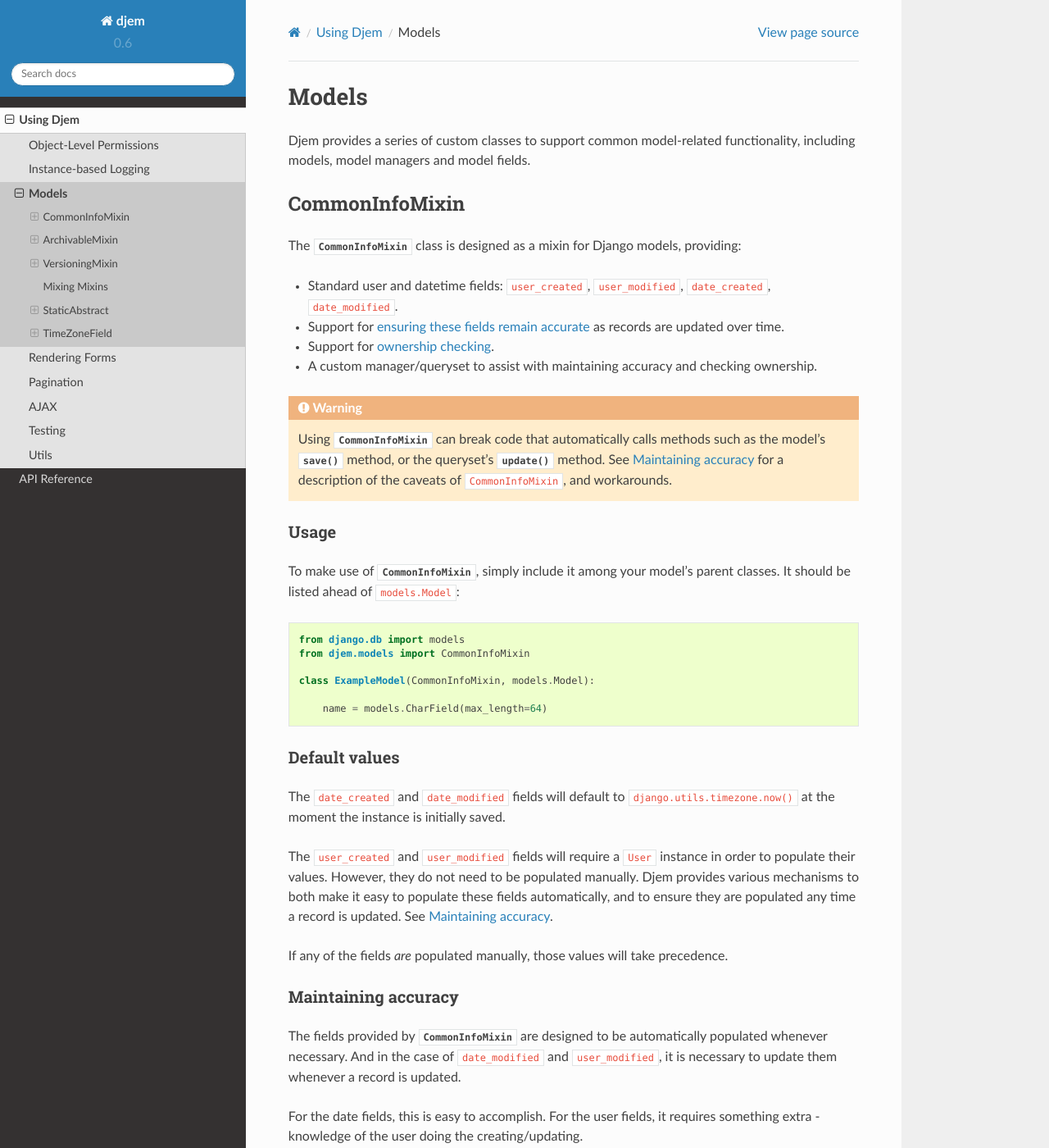
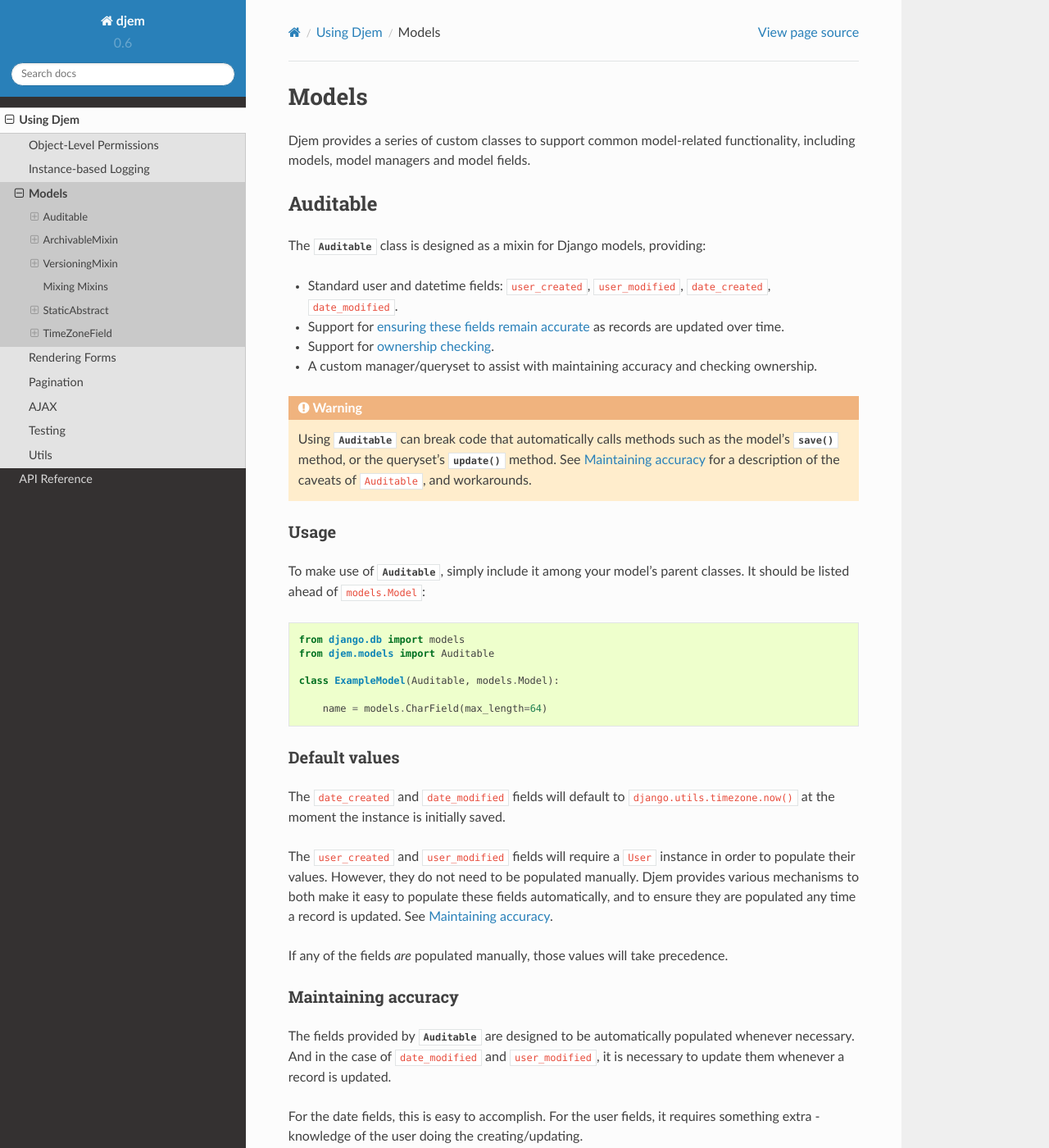
Before and after one commit to oogles/djem, a Sphinx documentation site: the page built from docs/topics/models.rst, in a window 1280 px wide and 1400 px high. Shown: the whole window at 82% size. Built offline with Sphinx 7.4.7 and the Read the Docs theme 2.0.0, drawn with Linux system fonts in a browser that asks for light colours; some of the changed text lies outside the part shown.

Commit message:
Renamed CommonInfoMixin to Auditable. Renamed CommonInfoQuerySet to AuditableQuerySet.

```diff
--- a/CHANGELOG.rst
+++ b/CHANGELOG.rst
@@ -7,6 +7,7 @@ Change Log
 
 * Dropped support for Python 2 (minimum supported version is 3.6)
 * Dropped support for Django versions below 2.2
+* Renamed ``CommonInfoMixin`` and ``CommonInfoQuerySet`` to ``Auditable`` and ``AuditableQuerySet``, respectively (the old names remain available for backwards compatibility, but are deprecated)
 * Added ``UNDEFINED`` constant
 * Added ``LogMixin`` for instance-based logging
 * Added ``OLPMixin`` for custom user models, to support advanced OLP-related functionality
@@ -14,7 +15,7 @@ Change Log
 * Added ``DJEM_PERM_LOG_VERBOSITY`` setting
 * Added ``ArchivableQuerySet`` ``archived()`` and ``unarchived()`` methods
 * Added ``ajax_login_required()`` decorator
-* Removed default implementations of ``_user_can_change_*()`` and ``_user_can_delete_*()`` on ``CommonInfoMixin`` - this was far too specific a use-case to be the default
+* Removed default implementations of ``_user_can_change_*()`` and ``_user_can_delete_*()`` on ``Auditable`` - this was far too specific a use-case to be the default
 * Removed ``ArchivableQuerySet``'s ``archive()`` and ``unarchive()`` methods
 * Removed ``ArchivableMixin``'s ``live`` and ``archived`` Managers
 * Removed explicit ``Manager`` classes for mixins
--- a/docs/ref/forms.rst
+++ b/docs/ref/forms.rst
@@ -11,6 +11,6 @@ Form Base Classes
 
 .. class:: CommonInfoForm(\*args, user=None, \*\*kwargs)
 
-    ``CommonInfoForm`` is a Django ``ModelForm`` that is customised to allow it to work with :class:`~djem.models.CommonInfoMixin`. ``CommonInfoMixin`` overrides the model instance's ``save`` method and adds a required ``user`` argument, so it can keep its ``user_modified`` field up to date as changes are made to the instance. This prevents it being used with a standard ``ModelForm``, as the form's ``save`` method will attempt to call the model instance's ``save`` method without the ``user`` argument.
+    ``CommonInfoForm`` is a Django ``ModelForm`` that is customised to allow it to work with :class:`~djem.models.Auditable`. ``Auditable`` overrides the model instance's ``save`` method and adds a required ``user`` argument, so it can keep its ``user_modified`` field up to date as changes are made to the instance. This prevents it being used with a standard ``ModelForm``, as the form's ``save`` method will attempt to call the model instance's ``save`` method without the ``user`` argument.
 
     ``CommonInfoForm`` overrides the form's ``save`` method so that it *does* call the instance's ``save`` method with a ``user`` argument. It also overrides the form's constructor to accept a ``user`` keyword argument on instantiation, so it has a known ``user`` to use in the ``save`` method. The ``user`` argument of the constructor is only *required* when the form is bound - as this is the only time ``save`` would be called - but it is always accepted. And subclasses of ``CommonInfoForm`` may well choose to make use of the ``user`` argument in other ways, when the form is bound or not. Best practice would be to always instantiate a ``CommonInfoForm`` with a ``user`` keyword argument.
--- a/docs/topics/models.rst
+++ b/docs/topics/models.rst
@@ -7,33 +7,33 @@ Models
 Djem provides a series of custom classes to support common model-related functionality, including models, model managers and model fields.
 
 
-.. _commoninfomixin:
+.. _auditable:
 
-CommonInfoMixin
-===============
+Auditable
+=========
 
-The :class:`CommonInfoMixin` class is designed as a mixin for Django models, providing:
+The :class:`Auditable` class is designed as a mixin for Django models, providing:
 
 * Standard user and datetime fields: ``user_created``, ``user_modified``, ``date_created``, ``date_modified``.
-* Support for :ref:`ensuring these fields remain accurate <commoninfomixin-maintaining-accuracy>` as records are updated over time.
-* Support for :ref:`ownership checking <commoninfomixin-ownership-checking>`.
+* Support for :ref:`ensuring these fields remain accurate <auditable-maintaining-accuracy>` as records are updated over time.
+* Support for :ref:`ownership checking <auditable-ownership-checking>`.
 * A custom manager/queryset to assist with maintaining accuracy and checking ownership.
 
 .. warning::
 
-    Using :class:`CommonInfoMixin` can break code that automatically calls methods such as the model's :meth:`~CommonInfoMixin.save` method, or the queryset's :meth:`~CommonInfoQuerySet.update` method. See :ref:`commoninfomixin-maintaining-accuracy` for a description of the caveats of ``CommonInfoMixin``, and workarounds.
+    Using :class:`Auditable` can break code that automatically calls methods such as the model's :meth:`~Auditable.save` method, or the queryset's :meth:`~AuditableQuerySet.update` method. See :ref:`Auditable-maintaining-accuracy` for a description of the caveats of ``Auditable``, and workarounds.
 
 Usage
 -----
 
-To make use of :class:`CommonInfoMixin`, simply include it among your model's parent classes. It should be listed ahead of ``models.Model``:
+To make use of :class:`Auditable`, simply include it among your model's parent classes. It should be listed ahead of ``models.Model``:
 
 .. code-block:: python
 
     from django.db import models
-    from djem.models import CommonInfoMixin
+    from djem.models import Auditable
 
-    class ExampleModel(CommonInfoMixin, models.Model):
+    class ExampleModel(Auditable, models.Model):
 
         name = models.CharField(max_length=64)
 
@@ -42,16 +42,16 @@ Default values
 
 The ``date_created`` and ``date_modified`` fields will default to ``django.utils.timezone.now()`` at the moment the instance is initially saved.
 
-The ``user_created`` and ``user_modified`` fields will require a ``User`` instance in order to populate their values. However, they do not need to be populated manually. Djem provides various mechanisms to both make it easy to populate these fields automatically, and to ensure they are populated any time a record is updated. See :ref:`commoninfomixin-maintaining-accuracy`.
+The ``user_created`` and ``user_modified`` fields will require a ``User`` instance in order to populate their values. However, they do not need to be populated manually. Djem provides various mechanisms to both make it easy to populate these fields automatically, and to ensure they are populated any time a record is updated. See :ref:`auditable-maintaining-accuracy`.
 
 If any of the fields *are* populated manually, those values will take precedence.
 
-.. _commoninfomixin-maintaining-accuracy:
+.. _auditable-maintaining-accuracy:
 
 Maintaining accuracy
 --------------------
 
-The fields provided by :class:`CommonInfoMixin` are designed to be automatically populated whenever necessary. And in the case of ``date_modified`` and ``user_modified``, it is necessary to update them whenever a record is updated.
+The fields provided by :class:`Auditable` are designed to be automatically populated whenever necessary. And in the case of ``date_modified`` and ``user_modified``, it is necessary to update them whenever a record is updated.
 
 For the date fields, this is easy to accomplish. For the user fields, it requires something extra - knowledge of the user doing the creating/updating.
 
@@ -60,7 +60,7 @@ Various means exist to provide this:
 Calling ``save()`` on the instance
 ~~~~~~~~~~~~~~~~~~~~~~~~~~~~~~~~~~
 
-The :meth:`CommonInfoMixin.save` method is overridden to require a ``User`` instance as the first argument. This allows the method to populate ``user_created`` when a new instance is being created, and keep ``user_modified`` up to date as changes are made.
+The :meth:`Auditable.save` method is overridden to require a ``User`` instance as the first argument. This allows the method to populate ``user_created`` when a new instance is being created, and keep ``user_modified`` up to date as changes are made.
 
 .. code-block:: python
 
@@ -82,12 +82,12 @@ The :meth:`CommonInfoMixin.save` method is overridden to require a ``User`` inst
 
 .. note::
 
-    These fields will be updated even if the :meth:`~CommonInfoMixin.save` method is passed a sequence of ``update_fields`` that does not include it (see `Django documentation for update_fields <https://docs.djangoproject.com/en/stable/ref/models/instances/#specifying-which-fields-to-save>`_). They will simply be appended to the list.
+    These fields will be updated even if the :meth:`~Auditable.save` method is passed a sequence of ``update_fields`` that does not include it (see `Django documentation for update_fields <https://docs.djangoproject.com/en/stable/ref/models/instances/#specifying-which-fields-to-save>`_). They will simply be appended to the list.
 
 Calling ``update()`` on the queryset
 ~~~~~~~~~~~~~~~~~~~~~~~~~~~~~~~~~~~~
 
-Like :meth:`CommonInfoMixin.save`, the ``CommonInfoMixin`` queryset's :meth:`~CommonInfoQuerySet.update` method is also overridden to require a ``User`` instance as the first argument. Again, this allows the method to keep ``user_modified`` up to date as changes are made.
+Like :meth:`Auditable.save`, the ``Auditable`` queryset's :meth:`~AuditableQuerySet.update` method is also overridden to require a ``User`` instance as the first argument. Again, this allows the method to keep ``user_modified`` up to date as changes are made.
 
 .. code-block:: python
 
@@ -101,7 +101,7 @@ Like :meth:`CommonInfoMixin.save`, the ``CommonInfoMixin`` queryset's :meth:`~Co
 Using forms
 ~~~~~~~~~~~
 
-The ``ModelForm`` is core to any Django web application. For compatibility with :class:`CommonInfoMixin` (i.e. ensuring a ``user`` argument is passed to the :meth:`CommonInfoMixin.save` method), Djem provides :class:`~djem.forms.CommonInfoForm`. This is a simple wrapper around ``ModelForm``, and is designed to be used as a replacement to it for forms based on ``CommonInfoMixin`` models.
+The ``ModelForm`` is core to any Django web application. For compatibility with :class:`Auditable` (i.e. ensuring a ``user`` argument is passed to the :meth:`Auditable.save` method), Djem provides :class:`~djem.forms.CommonInfoForm`. This is a simple wrapper around ``ModelForm``, and is designed to be used as a replacement to it for forms based on ``Auditable`` models.
 
 ``CommonInfoForm`` takes a ``User`` instance as a constructor argument, giving it a known user to pass to the model's ``save()`` method when the form is saved.
 
@@ -127,7 +127,7 @@ The ``ModelForm`` is core to any Django web application. For compatibility with
 Caveats and workarounds
 ~~~~~~~~~~~~~~~~~~~~~~~
 
-Obviously any code that calls a model's ``save()`` method or a queryset's ``update()`` method will need to be updated to pass the ``user`` argument for models that incorporate :class:`CommonInfoMixin`. This may not always be possible for third party code. :class:`~djem.forms.CommonInfoForm` solves this problem for one common occurrence, by providing a wrapper around Django's ``ModelForm``, but there are plenty of others. E.g. the queryset methods ``create()`` and ``get_or_create()``, which are not currently supported.
+Obviously any code that calls a model's ``save()`` method or a queryset's ``update()`` method will need to be updated to pass the ``user`` argument for models that incorporate :class:`Auditable`. This may not always be possible for third party code. :class:`~djem.forms.CommonInfoForm` solves this problem for one common occurrence, by providing a wrapper around Django's ``ModelForm``, but there are plenty of others. E.g. the queryset methods ``create()`` and ``get_or_create()``, which are not currently supported.
 
 If it is not feasible to customise code that calls these methods, it *is* possible to disable the requirement of the ``user`` argument. This can be done by setting :setting:`DJEM_COMMON_INFO_REQUIRE_USER_ON_SAVE` to ``False`` in ``settings.py``:
 
@@ -135,7 +135,7 @@ If it is not feasible to customise code that calls these methods, it *is* possib
 
     DJEM_COMMON_INFO_REQUIRE_USER_ON_SAVE = False
 
-This allows the use of ``CommonInfoMixin`` and all related functionality without the strict requirement of passing the ``user`` argument to methods that save/update the record. If passed, it will still be used as described above, but not providing it will not raise an exception. Of course, the methods won't automatically populate the appropriate fields, either. This means that ``user_created`` and ``user_modified`` will need to be manually populated when creating, and ``user_modified`` will need to be manually populated when updating.
+This allows the use of ``Auditable`` and all related functionality without the strict requirement of passing the ``user`` argument to methods that save/update the record. If passed, it will still be used as described above, but not providing it will not raise an exception. Of course, the methods won't automatically populate the appropriate fields, either. This means that ``user_created`` and ``user_modified`` will need to be manually populated when creating, and ``user_modified`` will need to be manually populated when updating.
 
 .. warning::
 
@@ -165,15 +165,15 @@ This allows the use of ``CommonInfoMixin`` and all related functionality without
             def test_something(self):
                 # ...
 
-An additional caveat is that there may not always be a known user when a change is being made to a ``CommonInfoMixin`` record, e.g. during a system-triggered background process. Situations such as these may be solved by setting :setting:`DJEM_COMMON_INFO_REQUIRE_USER_ON_SAVE` as described above, and taking responsibility for keeping ``user_modified`` up to date when necessary, or by creating a "system" user that can be passed in during these operations.
+An additional caveat is that there may not always be a known user when a change is being made to a ``Auditable`` record, e.g. during a system-triggered background process. Situations such as these may be solved by setting :setting:`DJEM_COMMON_INFO_REQUIRE_USER_ON_SAVE` as described above, and taking responsibility for keeping ``user_modified`` up to date when necessary, or by creating a "system" user that can be passed in during these operations.
 
 
-.. _commoninfomixin-ownership-checking:
+.. _auditable-ownership-checking:
 
 Ownership checking
 ------------------
 
-:class:`CommonInfoMixin` also adds support for *ownership checking*. The :meth:`~CommonInfoMixin.owned_by` method can be called on an model instance to check if the instance is owned by the given user. The user can be provided either as a ``User`` instance or as the primary key of a ``User`` record.
+:class:`Auditable` also adds support for *ownership checking*. The :meth:`~Auditable.owned_by` method can be called on an model instance to check if the instance is owned by the given user. The user can be provided either as a ``User`` instance or as the primary key of a ``User`` record.
 
 .. code-block:: python
 
@@ -186,7 +186,7 @@ Ownership checking
     >>> obj.owned_by(bob)
     False
 
-Ownership checking is also available via a ``CommonInfoMixin`` model's manager and queryset. The queryset's :meth:`~CommonInfoQuerySet.owned_by` method also accepts a user as a ``User`` instance or as the primary key of a ``User`` record. It returns a queryset filtered to records where the ``user_created`` field matches the given user.
+Ownership checking is also available via a ``Auditable`` model's manager and queryset. The queryset's :meth:`~AuditableQuerySet.owned_by` method also accepts a user as a ``User`` instance or as the primary key of a ``User`` record. It returns a queryset filtered to records where the ``user_created`` field matches the given user.
 
 .. code-block:: python
 
@@ -266,7 +266,7 @@ Filtering shortcuts
     >>> ExampleModel.objects.filter(name='Example2').archived().count()
     0
 
-.. versionchanged:: 7.0
+.. versionchanged:: 0.7
     Previous versions of Djem used three different managers - ``objects``, ``live`` and ``archived`` - to provide access to querysets with various preset filters on the ``is_archived`` field. This didn't allow for applying the filters if a queryset was obtained by other means (e.g. via a ``ManyToManyField`` related manager) and made it more difficult to extend the manager (if the model inheriting from ``ArchivableMixin`` needed its own custom manager/queryset).
 
 
@@ -319,23 +319,23 @@ Mixing Mixins
 
 A model can include any combination of the above mixins. However, since they all use custom managers/querysets to provide additional functionality unique to them, a model using multiple mixins will need to provide its own manager/queryset that incorporates the functionality of each. The custom querysets have been designed to make this as simple as possible, without any additional customisation necessary.
 
-For a ready-made combination of all three mixins (:ref:`commoninfomixin`, :ref:`archivablemixin` and :ref:`versioningmixin`), see :ref:`staticabstract`.
+For a ready-made combination of all three mixins (:ref:`auditable`, :ref:`archivablemixin` and :ref:`versioningmixin`), see :ref:`staticabstract`.
 
-The following is an example of a model using the :ref:`commoninfomixin` and :ref:`archivablemixin`:
+The following is an example of a model using the :ref:`auditable` and :ref:`archivablemixin`:
 
 .. code-block:: python
 
     from django.db import models
-    from djem.models import ArchivableMixin, CommonInfoMixin
-    from djem.managers import ArchivableQuerySet, CommonInfoQuerySet
+    from djem.models import ArchivableMixin, Auditable
+    from djem.managers import ArchivableQuerySet, AuditableQuerySet
 
-    class ExampleQuerySet(CommonInfoQuerySet, ArchivableQuerySet):
+    class ExampleQuerySet(AuditableQuerySet, ArchivableQuerySet):
 
         pass
 
     ExampleManager = models.Manager.from_queryset(ExampleQuerySet)
 
-    class ExampleModel(CommonInfoMixin, ArchivableMixin, models.Model):
+    class ExampleModel(Auditable, ArchivableMixin, models.Model):
 
         name = models.CharField(max_length=64)
 
@@ -347,12 +347,12 @@ The following is an example of a model using the :ref:`commoninfomixin` and :ref
 StaticAbstract
 ==============
 
-:class:`StaticAbstract` is a combination of :ref:`commoninfomixin`, :ref:`archivablemixin` and :ref:`versioningmixin`. It is designed as an abstract base class for models, rather than a mixin itself. It includes all the fields and functionality offered by each of the mixins, including:
+:class:`StaticAbstract` is a combination of :ref:`auditable`, :ref:`archivablemixin` and :ref:`versioningmixin`. It is designed as an abstract base class for models, rather than a mixin itself. It includes all the fields and functionality offered by each of the mixins, including:
 
-* :ref:`Maintaining the accuracy <commoninfomixin-maintaining-accuracy>` of ``date_modified`` and ``user_modified`` as changes are made.
+* :ref:`Maintaining the accuracy <auditable-maintaining-accuracy>` of ``date_modified`` and ``user_modified`` as changes are made.
 * Automatically and :ref:`atomically incrementing <versioningmixin-incrementing-version>` ``version`` as changes are made.
 * Allowing :ref:`archiving and unarchiving <archivablemixin-archiving-unarchiving>`.
-* Providing :ref:`ownership checking <commoninfomixin-ownership-checking>`.
+* Providing :ref:`ownership checking <auditable-ownership-checking>`.
 
 Usage
 -----
```
Also changed, not shown: other parts of docs/topics/models.rst (+2 -2 lines), docs/ref/models.rst (+14 -14 lines), docs/ref/settings.rst (+4 -4 lines), 6 other files.
